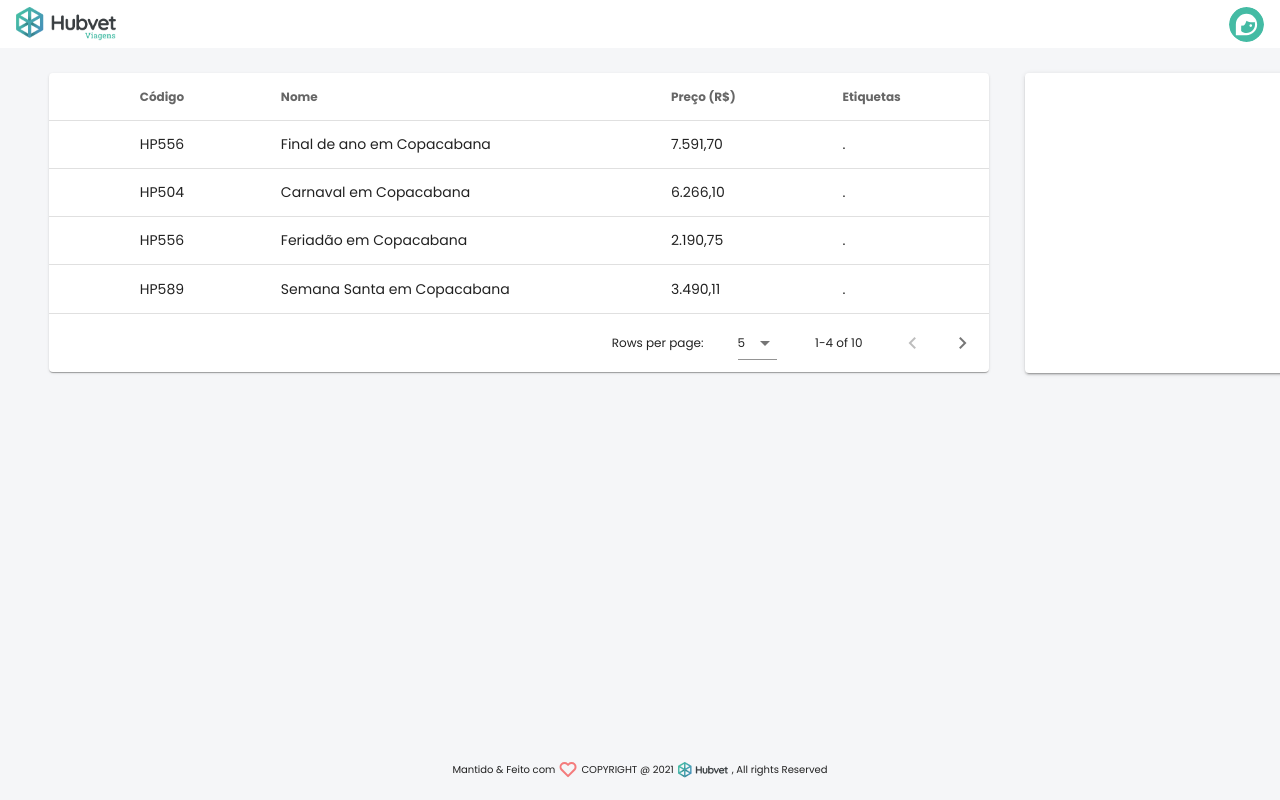
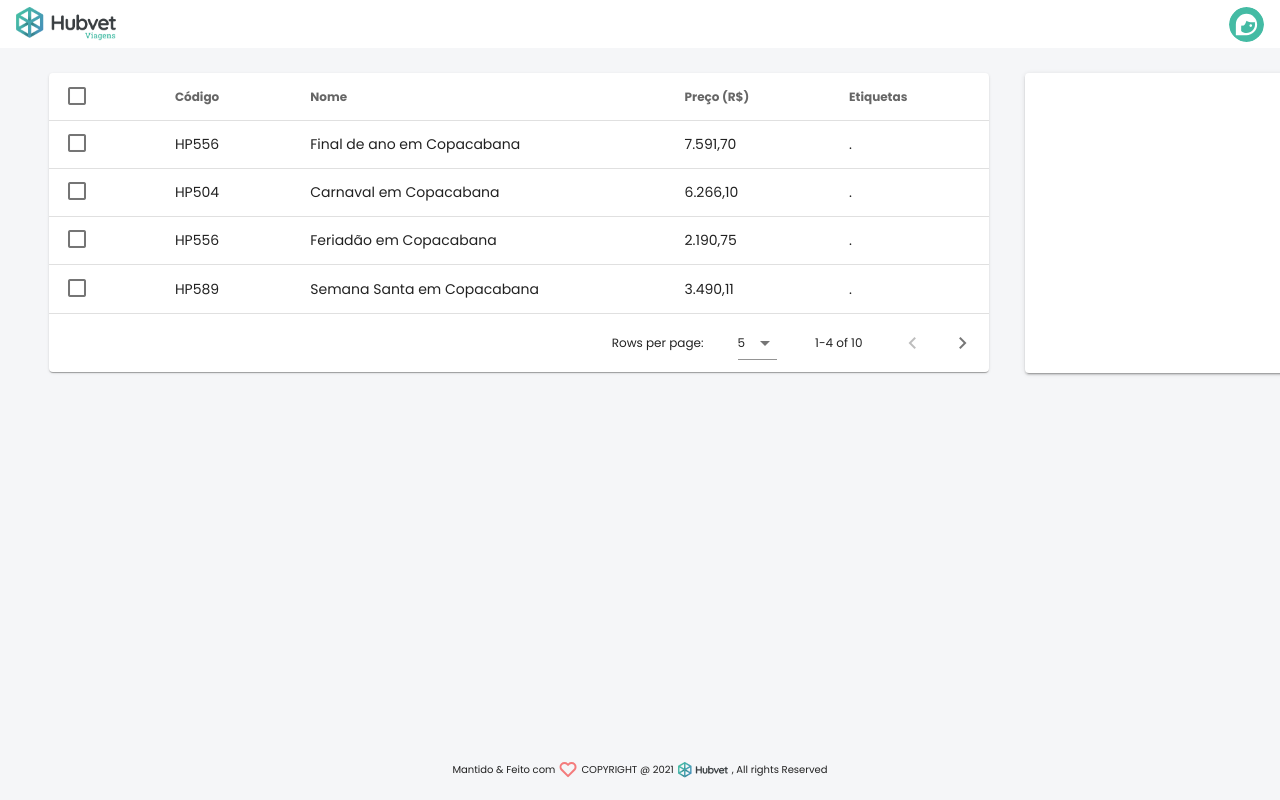
Before and after one commit to juliovt-07/desafio-hubvet, a Vue app: page /list-items in a window 1280 px wide. Built offline with nearby package versions, Linux system fonts and the light colour scheme.

Commit message:
Add checkbox to item list

```diff
--- a/src/components/ItemsList.vue
+++ b/src/components/ItemsList.vue
@@ -5,6 +5,9 @@
         :items="desserts"
         :items-per-page="4"
         class="elevation-1"
+        v-model="selected"
+        item-key="name"
+        show-select
     ></v-data-table>
   </v-container>
 </template>
@@ -14,10 +17,11 @@
     name: 'TopBar',
 
     data: () => ({
+      selected: [],
       headers: [
         {
           align: 'start',
-          sortable: true,
+          sortable: false,
         },
         { text: 'Código', value: 'code' },
         { text: 'Nome', value: 'name' },
```
